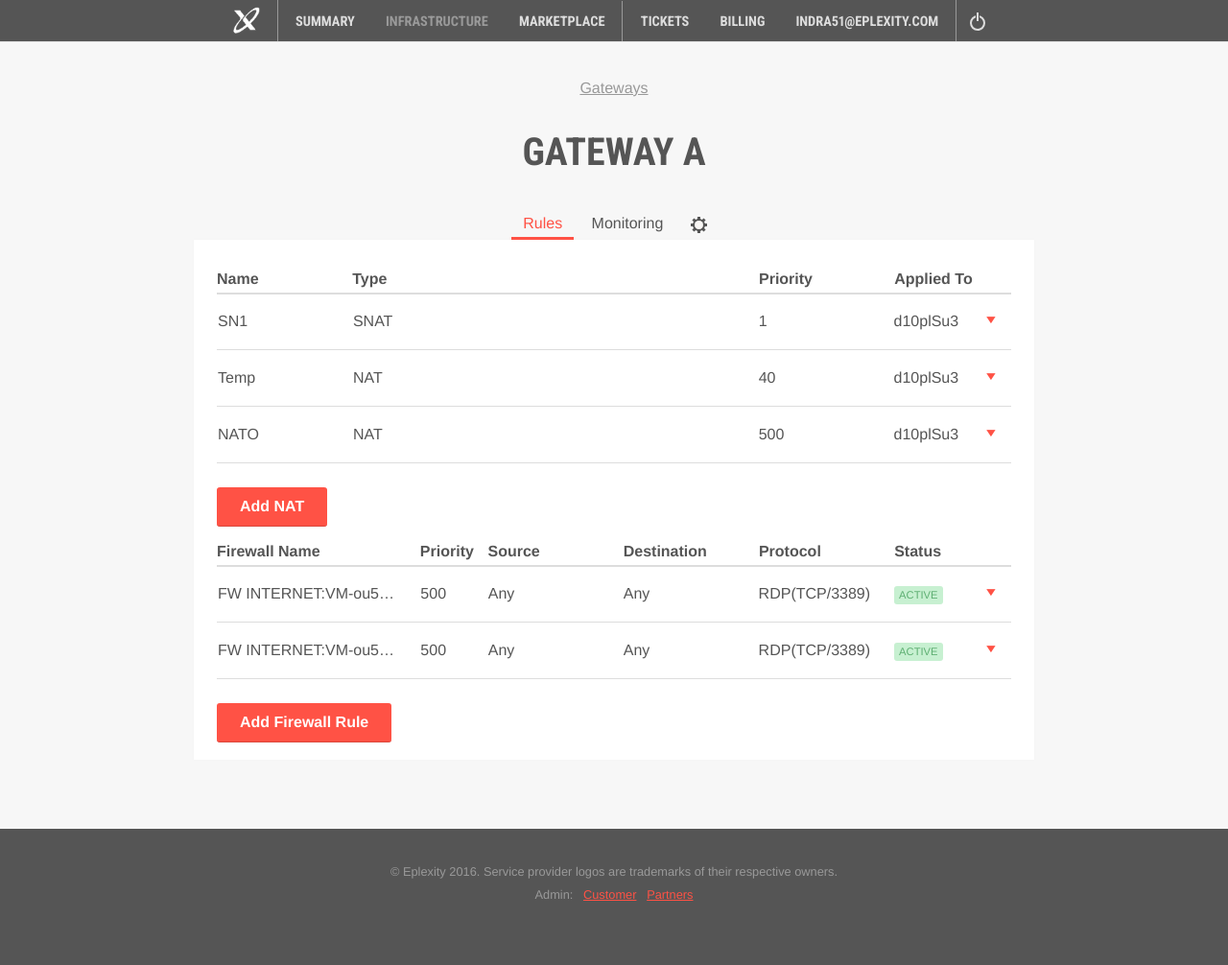
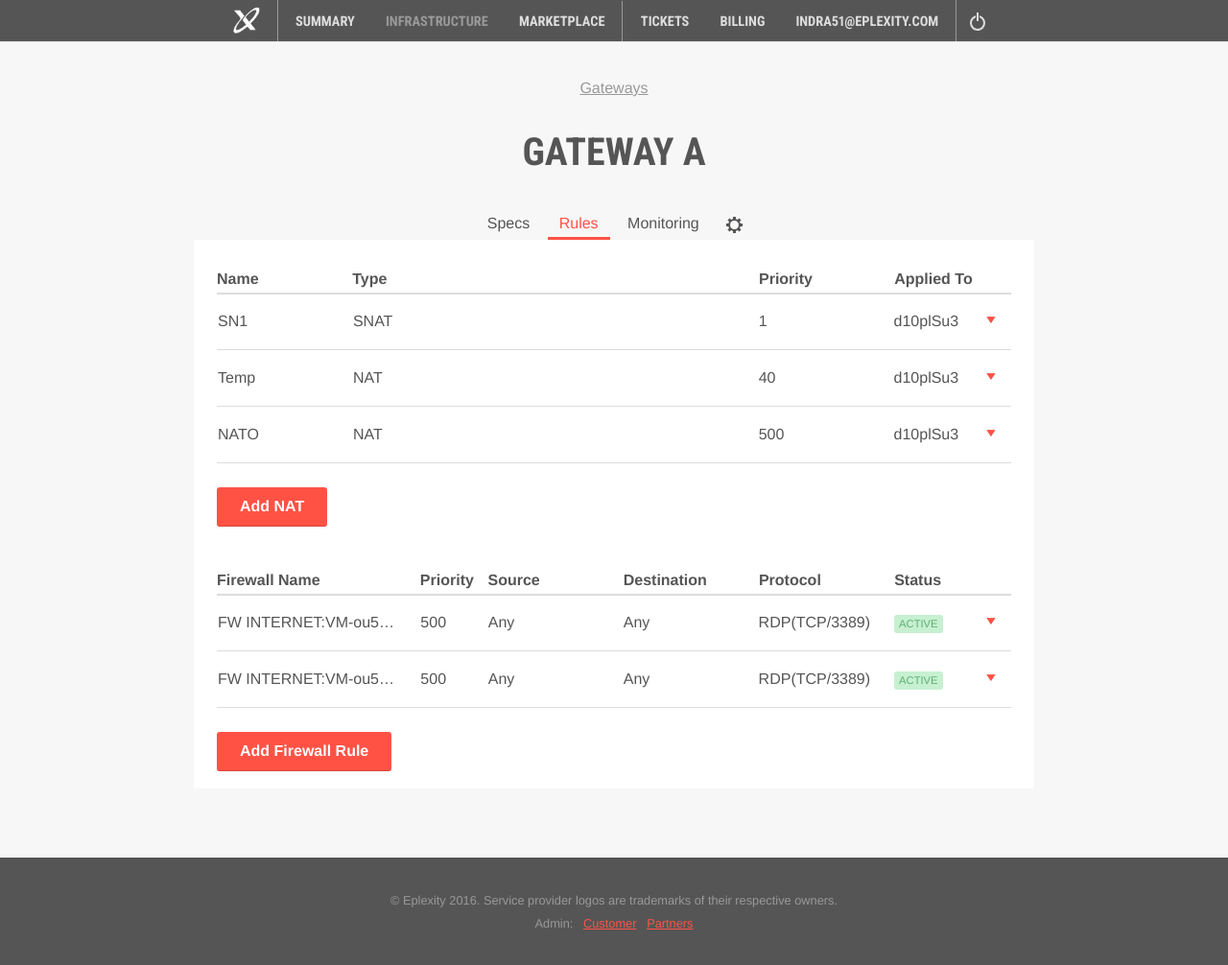
Before and after one commit to fairheadcreative/eplexity, a Jekyll site: the page built from gateway-details.html, in a window 1280 px wide and 1006 px high. Shown: the whole window at 96% size. Built offline with Jekyll 4.4.1, drawn with Linux system fonts in a browser that asks for light colours.

Commit message:
Add Gateway Specs

```diff
--- a/_includes/subpage/gateway-tab-rules.html
+++ b/_includes/subpage/gateway-tab-rules.html
@@ -211,6 +211,7 @@
 		<div class="group">
 			<button>Add NAT</button>
 		</div>
+    <br>
 
     <div class="group">
       <ul class="heading">
--- a/_includes/subpage/gateway-tab-specs.html
+++ b/_includes/subpage/gateway-tab-specs.html
@@ -1,103 +1,147 @@
-    <div class="group">
+    <div class="details-toggler" data-aws="true">
+      <div class="group details-show" data-details="show">
         <ul class="heading">
-        <li class="span-4">Storage</li>
-        <li class="span-4">Total</li>
-        <li class="span-4">Used</li>
+          <li class="dropdown-edit click-through">
+            <span class="edit-toggler-icon">&#9660;</span>
+          </li>
+          <li class="span-4">Gateway Size</li>
         </ul>
-      <div class="row sub">
-        <div class="span-4">Capacity</div>
-        <div class="span-4">200TB</div>
-        <div class="span-4">120TB</div>
-      </div>
         <div class="row">
-        <div class="span-4">IOPs</div>
-        <div class="span-4">2000</div>
-        <div class="span-4">500</div>
+          <div class="span-4">X1</div>
         </div>
       </div>
 
-    <div class="group">
+      <div class="group details-edit" data-details="edit">
         <ul class="heading">
-        <li class="span-4">vRAM</li>
-        <li class="span-4">Total</li>
-        <li class="span-4">Used</li>
+          <li class="span-3 push-2">Name</li>
+          <li class="span-1">vCPUS</li>
+          <li class="span-1">vRAM</li>
+          <li class="span-1">Storage</li>
+          <li class="span-2">Net Egress</li>
+          <li class="span-1">Ver</li>
+          <li class="span-3">Monthly Charge</li>
         </ul>
+
         <div class="row">
-        <div class="span-4">Capacity</div>
-        <div class="span-4">256GB</div>
-        <div class="span-4">128GB</div>
+          <div class="span-3 push-2"><span class="icon icon-size-1 icon-suptext">7</span>X1</div>
+          <div class="span-1">1</div>
+          <div class="span-1">1GB</div>
+          <div class="span-1">30GB</div>
+          <div class="span-2">2TB</div>
+          <div class="span-1">7</div>
+          <div class="span-15">50USD</div>
+          <div class="span-15 txt-right">
+            <form action="infrastructure-add-step2.html">
+              <input type="hidden" name="bloc" value="a">
+              <input type="submit" class="button small hide" value="Select">
+            </form>
+          </div>
+        </div>
+
+        <div class="row">
+          <div class="span-3 push-2"><span class="icon icon-size-2 icon-suptext">2</span>X2</div>
+          <div class="span-1">2</div>
+          <div class="span-1">2GB</div>
+          <div class="span-1">40GB</div>
+          <div class="span-2">3TB</div>
+          <div class="span-1">2</div>
+          <div class="span-15">70USD</div>
+          <div class="span-15 txt-right">
+            <form action="infrastructure-add-step2.html">
+              <input type="hidden" name="bloc" value="a">
+              <input type="submit" class="button small" value="Select">
+            </form>
+          </div>
+        </div>
+
+        <div class="row">
+          <div class="span-3 push-2"><span class="icon icon-size-3 icon-suptext">7</span>X3</div>
+          <div class="span-1">4</div>
+          <div class="span-1">2GB</div>
+          <div class="span-1">60GB</div>
+          <div class="span-2">4TB</div>
+          <div class="span-1">7</div>
+          <div class="span-15">200USD</div>
+          <div class="span-15 txt-right">
+            <form action="infrastructure-add-step2.html">
+              <input type="hidden" name="bloc" value="a">
+              <input type="submit" class="button small" value="Select">
+            </form>
+          </div>
+        </div>
+
+        <div class="row">
+          <div class="span-3 push-2"><span class="icon icon-size-4 icon-suptext">2</span>X4</div>
+          <div class="span-1">8</div>
+          <div class="span-1">4GB</div>
+          <div class="span-1">80GB</div>
+          <div class="span-2">5TB</div>
+          <div class="span-1">2</div>
+          <div class="span-15">240USD</div>
+          <div class="span-15 txt-right">
+            <form action="infrastructure-add-step2.html">
+              <input type="hidden" name="bloc" value="a">
+              <input type="submit" class="button small" value="Select">
+            </form>
+          </div>
+        </div>
+
+        <div class="row">
+          <div class="span-3 push-2"><span class="icon icon-size-5 icon-suptext">7</span>X5</div>
+          <div class="span-1">16</div>
+          <div class="span-1">8GB</div>
+          <div class="span-1">160GB</div>
+          <div class="span-2">6TB</div>
+          <div class="span-1">7</div>
+          <div class="span-15">400USD</div>
+          <div class="span-15 txt-right">
+            <form action="infrastructure-add-step2.html">
+              <input type="hidden" name="bloc" value="a">
+              <input type="submit" class="button small" value="Select">
+            </form>
+          </div>
+        </div>
+        <div class="row">
+          <button class="plate-cancel button small secondary" data-edit="close">Cancel</button>
+        </div>
       </div>
     </div>
 
     <div class="details-toggler">
       <div class="group details-show" data-details="show">
         <ul class="heading">
-          <li class="span-4">NICs</li>
-          <li class="span-4">Total</li>
-          <li class="span-4">Used</li>
+          <li class="span-4">Address Type</li>
+          <li class="span-8">Address</li>
         </ul>
         <div class="row sub">
-          <div class="span-4">vLAN2900</div>
-          <div class="span-4">10GB</div>
-          <div class="span-4">5GB</div>
+          <div class="span-4">Gateway IP</div>
+          <div class="span-8">123.323.21.2</div>
         </div>
         <div class="row">
-          <div class="span-4">vLAN2901</div>
-          <div class="span-4">5GB</div>
-          <div class="span-4">3GB</div>
+          <div class="span-4">Router IP</div>
+          <div class="span-8">123.323.21.2</div>
         </div>
       </div>
 
       <div class="group details-edit" data-details="edit">
         <ul class="heading">
-          <li class="span-4">Edit NIC Types</li>
-          <li class="span-4">Adapter Type</li>
-          <li class="span-4 push-2">Primary</li>
+          <li class="span-4">Edit Addresses</li>
+          <li class="span-8">Address</li>
         </ul>
         <div class="row">
-          <div class="span-4 counted">
-            <span class="count">1</span>
-            <select name="units">
-              <option value="2900">vLAN2900</option>
-              <option value="2901">vLAN2901</option>
-              <option value="2911">vLAN2911</option>
-            </select>
+          <div class="span-4">
+            Gateway IP
           </div>
           <div class="span-4">
-            <select name="adapter">
-              <option value="1">VMXNET 3</option>
-              <option value="2">VMXNET 2</option>
-              <option value="2">Flexible</option>
-            </select>
-          </div>
-          <div class="span-4 push-2">
-            <input type="radio" name="primary" value="1" checked>
+            <input type="text" value="123.323.21.1">
           </div>
         </div>
         <div class="row">
-          <div class="span-4 counted">
-            <span class="count">1</span>
-            <select name="units">
-              <option value="2900">vLAN2900</option>
-              <option value="2901">vLAN2901</option>
-              <option value="2911">vLAN2911</option>
-            </select>
+          <div class="span-4">
+            Router IP
           </div>
           <div class="span-4">
-            <select name="adapter">
-              <option value="1">VMXNET 3</option>
-              <option value="2">VMXNET 2</option>
-              <option value="2">Flexible</option>
-            </select>
-          </div>
-          <div class="span-4 push-2">
-            <input type="radio" name="primary" value="2">
-          </div>
-        </div>
-        <div class="row">
-          <div class="span-4 counted">
-            <span class="count">+</span>
-            <a class="value" href="#">Add Network Device</a>
+            <input type="text" value="123.323.21.1">
           </div>
         </div>
         <div class="row">
@@ -107,50 +151,46 @@
       </div>
     </div>
 
-    <div class="group">
-      <ul class="heading">
-        <li class="span-4">Bandwidth</li>
-        <li class="span-4">Total</li>
-        <li class="span-4">Used</li>
-      </ul>
-      <div class="row">
-        <div class="span-4">Capacity</div>
-        <div class="span-4">1GBit</div>
-        <div class="span-4">1GBit</div>
-      </div>
-    </div>
-
     <div class="details-toggler">
       <div class="group details-show" data-details="show">
         <ul class="heading">
-          <li class="span-4">vCPU</li>
-          <li class="span-4">Total</li>
-          <li class="span-4">Available</li>
+          <li class="span-6">Virtual Networks</li>
         </ul>
         <div class="row sub">
-          <div class="span-4">2 CPUs</div>
-          <div class="span-4">15GHz</div>
-          <div class="span-4">10GHz</div>
+          <div class="span-12">us-west-2c [172.31.0.0/20 (Maps to public IP)] for AWS</div>
+        </div>
+        <div class="row">
+          <div class="span-12">esxi135.eplx.den3.loc [DEN3-EPLX01-MGMT-1099] for Softlayer</div>
         </div>
       </div>
 
       <div class="group details-edit" data-details="edit">
         <ul class="heading">
-          <li class="span-4">Edit vCPU</li>
-          <li class="span-4">Total</li>
-          <li class="span-4">Available</li>
+          <li class="span-12">Edit Virtual Networks</li>
         </ul>
-        <div class="row">
-          <div class="span-4">
-              <select name="units" class="half">
-                <option value="GB">1</option>
-                <option value="TB">2</option>
-                <option value="MB">3</option>
+        <div class="row disk">
+          <div class="span-8 counted">
+            <span class="count">1</span>
+            <select>
+              <option>us-west-2c [172.31.0.0/20 (Maps to public IP)] for AWS</option>
             </select>
-              <span class="inblock">CPUs</span>
           </div>
-          <div class="span-4">15GHz</div>
-          <div class="span-4">10GHz</div>
+          <div class="span1 txt-right"><span class="icon-rounded icon-highlighted" data-remove="add-disk">&times;</span></div>
+        </div>
+        <div class="row disk">
+          <div class="span-8 counted">
+            <span class="count">2</span>
+            <select>
+              <option>esxi135.eplx.den3.loc [DEN3-EPLX01-MGMT-1099] for Softlayer</option>
+            </select>
+          </div>
+          <div class="span1 txt-right"><span class="icon-rounded icon-highlighted" data-remove="add-disk">&times;</span></div>
+        </div>
+        <div class="row add-disk">
+          <div class="span-4 counted">
+            <span class="count">+</span>
+            <a class="value" href="#" data-details="add-disk">Add a network</a>
+          </div>
         </div>
         <div class="row">
           <button class="plate-save button small" data-edit="close">Save changes</button>
--- a/gateway-details.html
+++ b/gateway-details.html
@@ -9,6 +9,7 @@
 
 <section class="plate tabbed">
   <ul class="tabs">
+    <li data-tab="specs">Specs</li>
     <li data-tab="rules" class="active">Rules</li>
     <li data-tab="monitoring">Monitoring</li>
     <li class="settings"><div class="icon-settings"><span><em></em></span></div><strong>Settings</strong>
@@ -18,6 +19,10 @@
       </ul>
     </li>
   </ul>
+
+  <div class="plate-tab" data-plate="specs">
+      {% include subpage/gateway-tab-specs.html %}
+  </div>
 
   <div class="plate-tab" data-plate="monitoring">
       {% include subpage/gateway-tab-monitoring.html %}
```
Also changed, not shown: _includes/subpage/infrastructure-tab-network.html (+32 -8 lines). Lines whose indentation alone changed are shown as unchanged.
